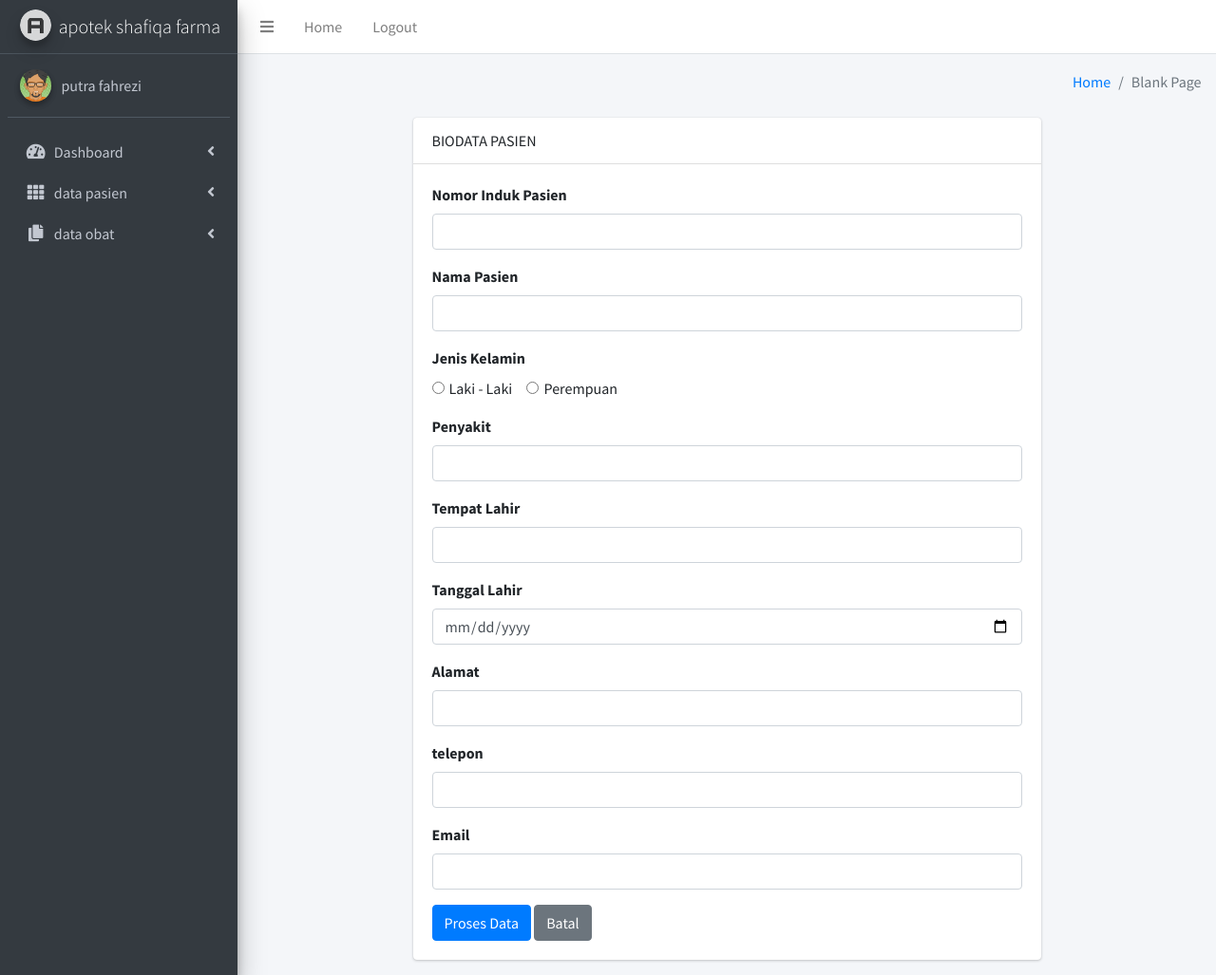
After one commit to putrafahrezi/apotekshafiqafarma, a PHP site: page /tambah_pasien.php in a window 1280 px wide. The commit adds this page. Shown: the whole page at 95% size. Run offline with PHP 8.4, Linux system fonts and the light colour scheme; a user stored in the database is signed in; some libraries are stand-ins or nearby versions.

Commit message:
membuat halaman pasien

```diff
--- a/koneksi.php
+++ b/koneksi.php
@@ -2,7 +2,7 @@
 $host = "localhost";
 $username = "root";
 $password = "";
-$database = "shafiqa";
+$database = "is61b";
 
 $con = mysqli_connect($host,$username,$password,$database);
 
--- /dev/null
+++ b/tambah_pasien.php
@@ -0,0 +1,132 @@
+<?php
+include_once("cek_login.php");
+?>
+<!DOCTYPE html>
+<html lang="en">
+<head>
+  <meta charset="utf-8">
+  <meta name="viewport" content="width=device-width, initial-scale=1">
+  <title>apotek shafiqa farma</title>
+
+  <!-- Google Font: Source Sans Pro -->
+  <link rel="stylesheet" href="https://fonts.googleapis.com/css?family=Source+Sans+Pro:300,400,400i,700&display=fallback">
+  <!-- Font Awesome -->
+  <link rel="stylesheet" href="plugins/fontawesome-free/css/all.min.css">
+  <!-- DataTables -->
+  <link rel="stylesheet" href="plugins/datatables-bs4/css/dataTables.bootstrap4.min.css">
+  <link rel="stylesheet" href="plugins/datatables-responsive/css/responsive.bootstrap4.min.css">
+  <link rel="stylesheet" href="plugins/datatables-buttons/css/buttons.bootstrap4.min.css">
+  <!-- Theme style -->
+  <link rel="stylesheet" href="dist/css/adminlte.min.css">
+</head>
+<body class="hold-transition sidebar-mini">
+<!-- Site wrapper -->
+<div class="wrapper">
+  <!-- Navbar -->
+  <?php include_once('navbar.php') ?>
+  <!-- /.navbar -->
+
+  <!-- Main Sidebar Container -->
+  <?php include_once('sidebar.php') ?>
+
+  <!-- Content Wrapper. Contains page content -->
+  <div class="content-wrapper">
+    <!-- Content Header (Page header) -->
+    <section class="content-header">
+      <div class="container-fluid">
+        <div class="row mb-2">
+          <div class="col-sm-6">
+
+          </div>
+          <div class="col-sm-6">
+            <ol class="breadcrumb float-sm-right">
+              <li class="breadcrumb-item"><a href="index.php">Home</a></li>
+              <li class="breadcrumb-item active">Blank Page</li>
+            </ol>
+          </div>
+        </div>
+      </div><!-- /.container-fluid -->
+    </section>
+
+    <!-- Main content -->
+    <section class="content">
+
+      <!-- Default box -->
+<div class="container">
+    <div class="row">
+        <div class="col-md-8 m-auto mt-5">
+            <div class="card">
+            <div class="card-header">
+        BIODATA PASIEN
+        <br>
+        </div>
+        <div class="card-body">
+        <form action="proses_form.php" method="POST">
+            <div class="mb-3">
+                <label for="exampleInputnim" class="form-label">Nomor Induk Pasien</label>
+                <input type="nip" name="nip" class="form-control" id="exampleInputnim">
+            </div>
+
+            <div class="mb-3">
+                <label for="exampleInputnama" class="form-label">Nama Pasien</label>
+                <input type="nama" name="nama_pasien" class="form-control" id="exampleInputnama">
+            </div>
+
+            <div class="mb-3">
+                <label class="form-label">Jenis Kelamin</label><br>
+                <div class="form-check form-check-inline">
+                    <input class="form-check-input" type="radio" name="jenis_kelamin" id="inlineRadio1" value="Laki - Laki">
+                    <label class="form-check-label" for="inlineRadio1">Laki - Laki</label>
+                    </div>
+                    <div class="form-check form-check-inline">
+                    <input class="form-check-input" type="radio" name="jenis_kelamin" id="inlineRadio2" value="Perempuan">
+                    <label class="form-check-label" for="inlineRadio2">Perempuan</label>
+                    </div>
+            </div>
+
+            <div class="mb-3">
+                <label for="exampleInputkelas" class="form-label">Penyakit</label>
+                <input type="penyakit" name="penyakit" class="form-control" id="exampleInputkelas">
+            </div>
+
+            <div class="mb-3">
+                <label for="exampleInputtptlahir" class="form-label">Tempat Lahir</label>
+                <input type="tptlahir" name="tempat_lahir" class="form-control" id="exampleInputtptlahir">
+            </div>
+
+            <div class="mb-3">
+                <label for="exampleInputtgllahir" class="form-label">Tanggal Lahir</label>
+                <input type="date" name="tanggal_lahir" class="form-control" id="exampleInputtgllahir">
+            </div>
+
+            <div class="mb-3">
+                <label for="exampleInputalamat" class="form-label">Alamat</label>
+                <input type="alamat" name="alamat" class="form-control" id="exampleInputalamat">
+            </div>
+
+            <div class="mb-3">
+                <label for="exampleInputkelas" class="form-label">telepon</label>
+                <input type="no_hp" name="no_hp" class="form-control" id="exampleInputkelas">
+            </div>
+
+            <div class="mb-3">
+                <label for="exampleInputEmail1" class="form-label">Email</label>
+                <input type="email" name="email" class="form-control" id="exampleInputEmail1" aria-describedby="emailHelp">
+            </div>
+
+            <button type="proses" class="btn btn-primary">Proses Data</button>
+            <a class="btn btn-secondary" href="datapasien.php">Batal </a>
+            </form>
+            </div>
+            </div>
+        </div>
+    </div>
+</div>
+
+<!-- mulai card -->
+
+
+<!-- akhir card -->
+    <script src="js/bootstrap.js"></script>
+</body>
+</html>
```
Also changed, not shown: datapasien.php (+11 -11 lines), index.php (+4 -4 lines), proses_pasien.php (added, +34 -0 lines).
